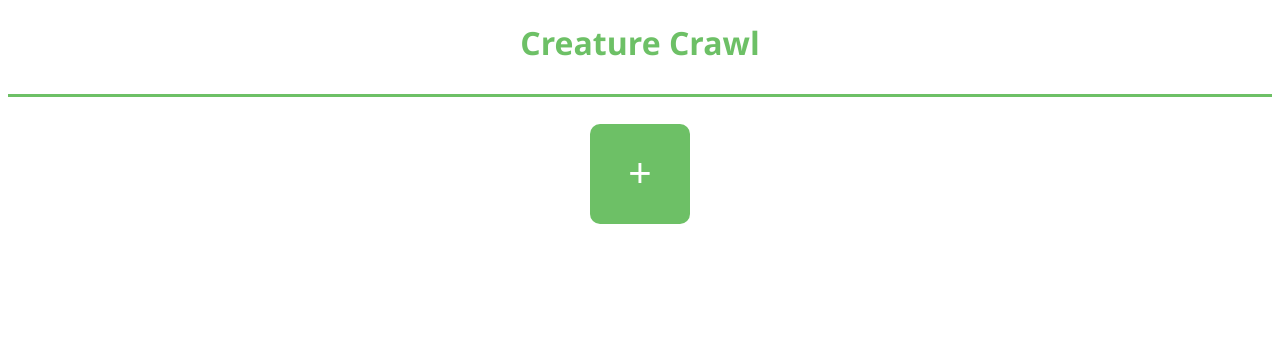
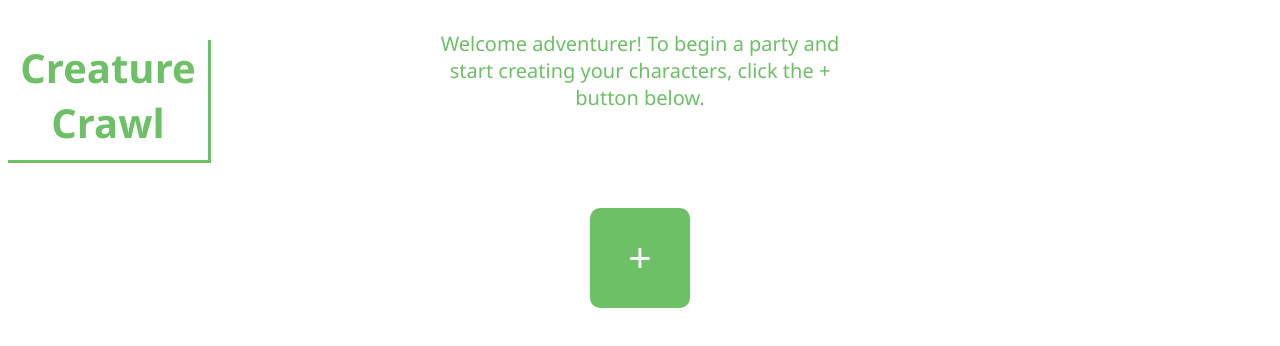
Before and after one commit to ooMICAHoo/digital_character_sheet, a React app: page / in a window 1280 px wide. Shown: the top 346 px of the page. Built offline with nearby package versions, Linux system fonts and the light colour scheme.

Commit message:
updating layout style

```diff
--- a/src/components/App.jsx
+++ b/src/components/App.jsx
@@ -19,9 +19,9 @@ const App = ({ activeCharacter, activeParty }) => {
   }
   return (
     <div className="app">
-      <h1 className="header">
+      <p className="header">
         Creature Crawl
-      </h1>
+      </p>
       {component}
     </div>
   );
--- a/src/components/Parties.jsx
+++ b/src/components/Parties.jsx
@@ -8,6 +8,11 @@ import actions from '../store/actions';
 const Parties = ({ addParty, parties, viewParty }) => {
   const handleAdd = () => addParty(generate());
   return (
+    <div>
+      <p className="welcome">
+        Welcome adventurer!
+        To begin a party and start creating your characters, click the + button below.
+      </p>
       <div className="button-layout">
         {
           parties.map(({ id, name }) => (
@@ -19,6 +24,7 @@ const Parties = ({ addParty, parties, viewParty }) => {
         <button className="main-button add-button" type="button" title="Create a new party" onClick={handleAdd}>
           +
         </button>
+      </div>
     </div>
   );
 };
--- a/src/styles.css
+++ b/src/styles.css
@@ -6,10 +6,27 @@ body {
   height: 50vh;
   padding-bottom: 50px;
 }
+
 .header {
-  padding-bottom: 30px;
+  width: 200px;
+  padding-bottom: 10px;
   border-bottom: solid 3px #6DC066;
+  border-right: solid 3px #6DC066;
+  font-size: 30pt;
+  font-weight: bold;
 }
+
+.welcome {
+  position: absolute;
+  margin: auto;
+  margin-top: 30px;
+  right: 0;
+  left: 0;
+  top: 0;
+  width: 400px;
+  font-size: 15pt;
+}
+
 .button-layout {
   position: absolute;
   margin: auto;
@@ -17,12 +34,15 @@ body {
   left: 0;
   width: 550px;
 }
+
 .character-form {
   font-size: 30px;
 }
+
 .character-label{
   padding: 10px;
 }
+
 .character-input {
   color: #6DC066;
   font-size: 40px;
@@ -30,9 +50,11 @@ body {
   border-bottom: solid 1px #6DC066;
   outline: none;
 }
+
 .character-input:focus {
 
 }
+
 .main-button {
   background-color: #6DC066;
   color: white;
@@ -44,6 +66,7 @@ body {
   vertical-align: bottom;
   transition: all .1s;
 }
+
 .main-button:hover {
   border: solid 2px #6DC066 ;
   background-color: white;
@@ -51,9 +74,11 @@ body {
   cursor: pointer;
   transition: all .2s;
 }
+
 .add-button {
   font-size: 40px;
 }
+
 .back-button {
   position: absolute;
   margin-left: 0;
@@ -65,6 +90,7 @@ body {
   color: #6DC066;
   font-size: 20px;
 }
+
 ::placeholder { /* Chrome, Firefox, Opera, Safari 10.1+ */
   color: #6DC066;
   opacity: .5;
```
Lines whose indentation alone changed are shown as unchanged.
